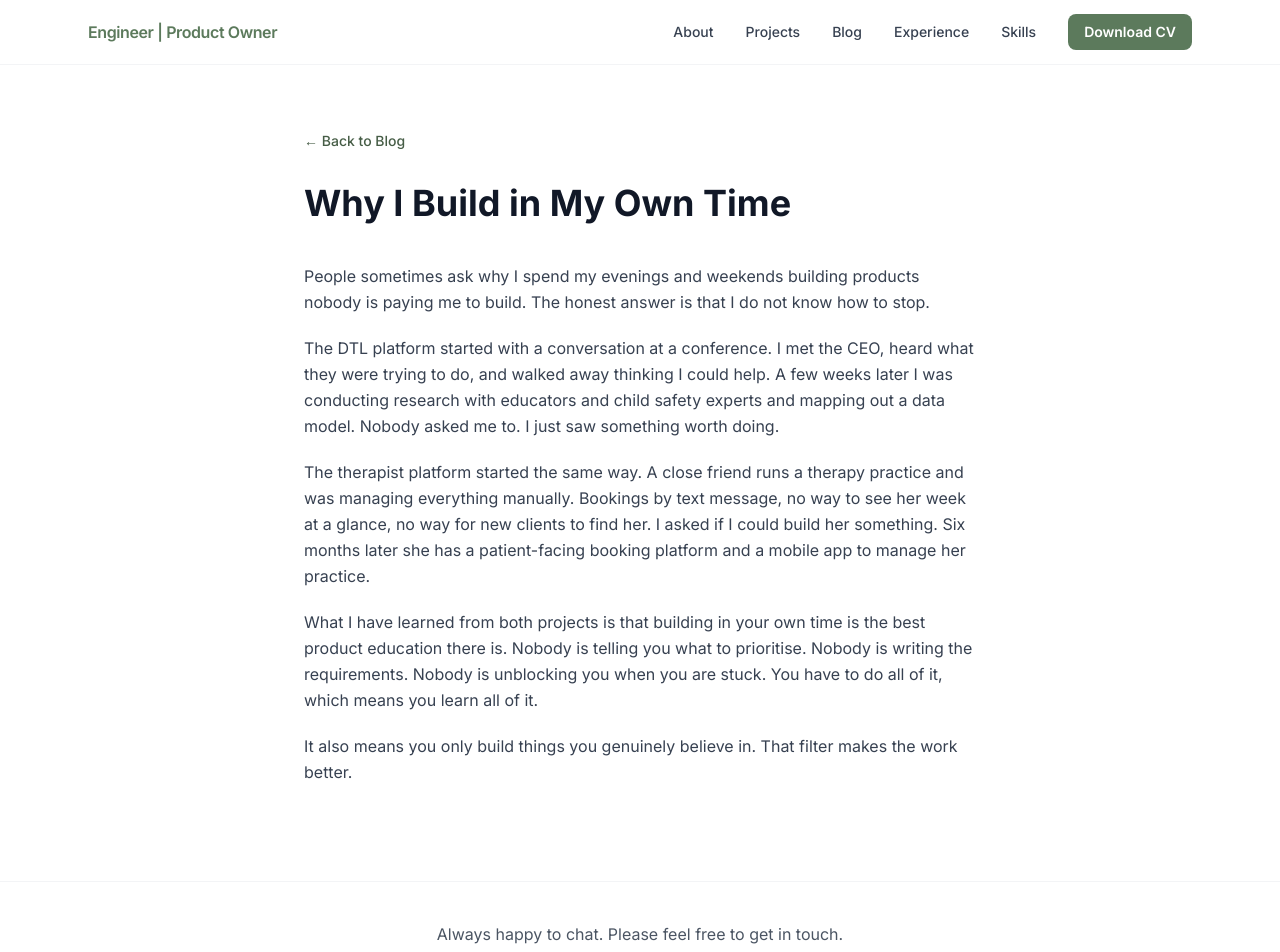
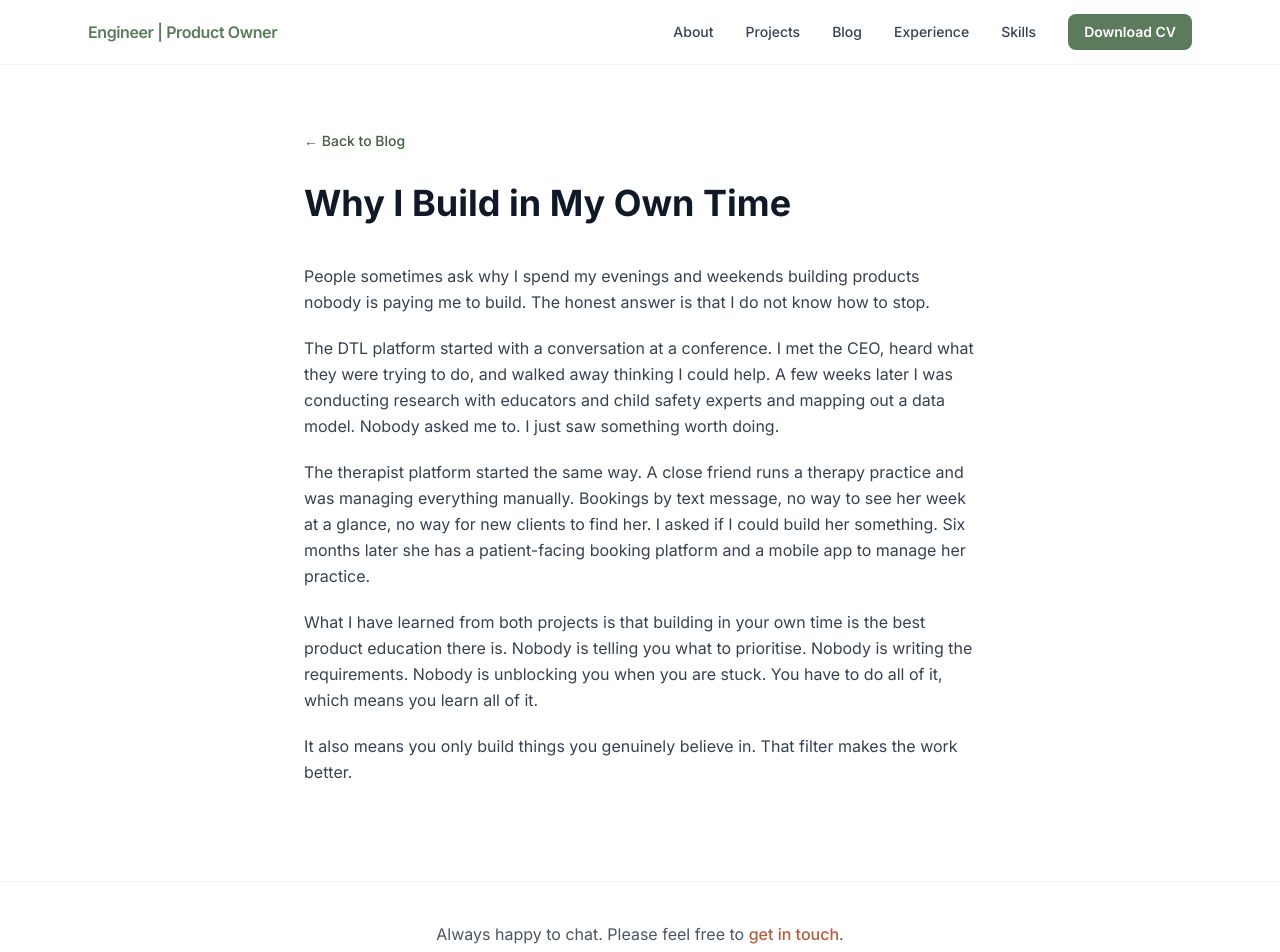
Before and after one commit to praffullittjain/portfolio-website, a React (Vite) app: page /blog/building-own-time in a window 1280 px wide. Shown: the top 952 px of the page. Built offline with nearby package versions, Linux system fonts and the light colour scheme.

Commit message:
Re-link get-in-touch email in footer
Now that Contact section is gone, the footer's get-in-touch line needs
an actual mailto link so there's a working email contact channel
alongside the LinkedIn button in the hero.

Co-Authored-By: Claude Sonnet 5 <noreply@anthropic.com>

```diff
--- a/src/components/Footer.jsx
+++ b/src/components/Footer.jsx
@@ -5,7 +5,14 @@ export default function Footer() {
     <footer className="bg-white border-t border-gray-100 py-10 px-6">
       <div className="max-w-6xl mx-auto flex flex-col items-center gap-3 text-center">
         <p className="text-gray-600">
-          Always happy to chat. Please feel free to get in touch.
+          Always happy to chat. Please feel free to{" "}
+          <a
+            href="mailto:praffullitt.jain@gmail.com"
+            className="text-terracotta-dark font-medium hover:underline"
+          >
+            get in touch
+          </a>
+          .
         </p>
         <p className="text-sm text-gray-500">Praffullitt Jain &copy; {year}</p>
       </div>
```
